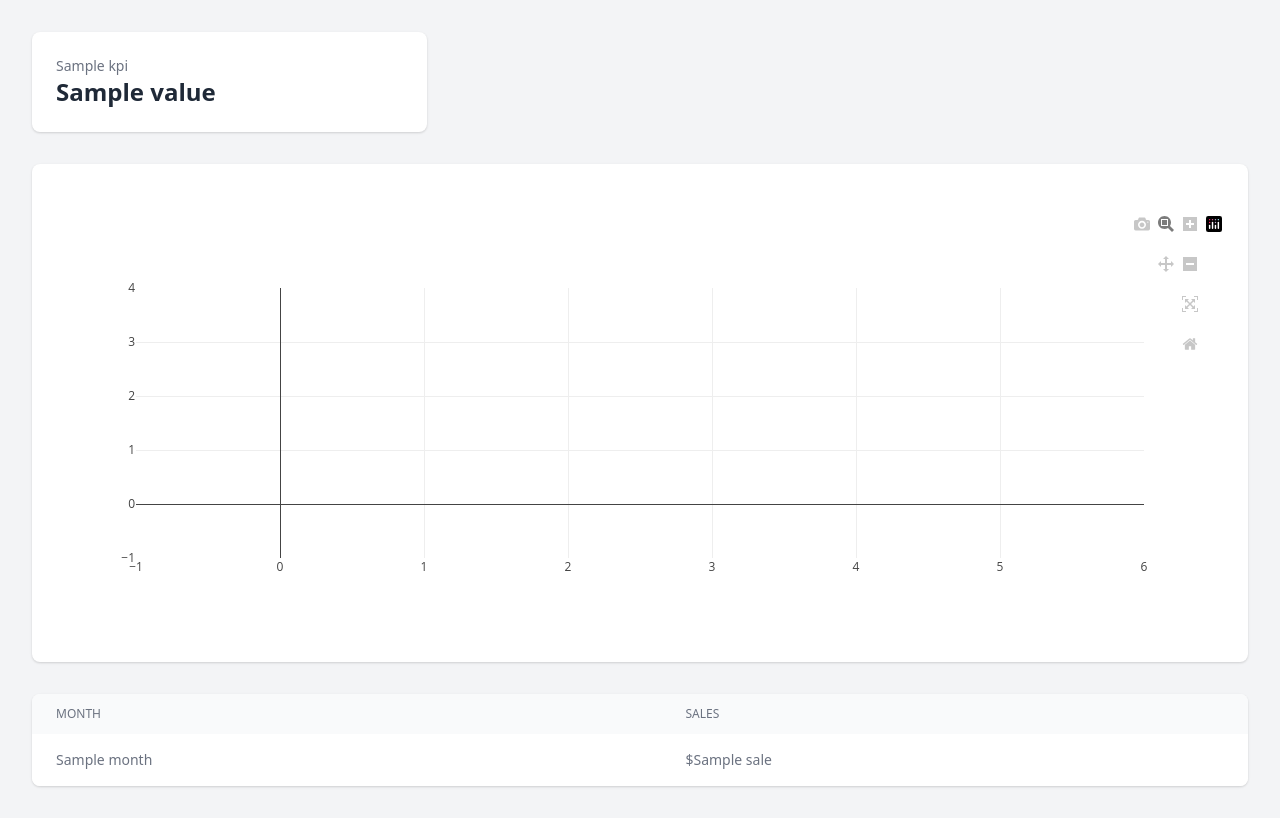
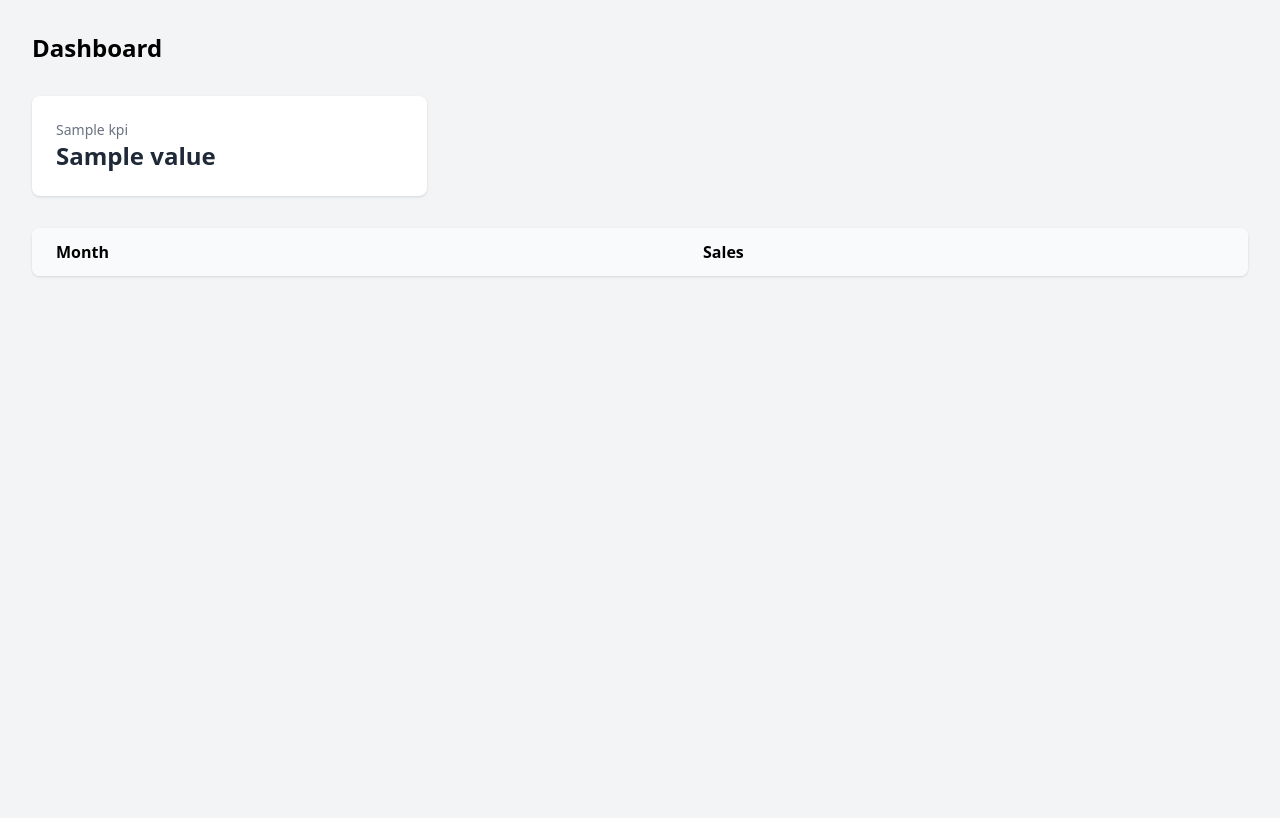
Before and after one commit to nasirsaikh/FlaskApp, a Flask app: template templates/dashboard.html in a window 1280 px wide. After the commit the page ends 277 px from the top, so only its background shows below. Run offline with Flask 2, Linux system fonts and the light colour scheme; the template is opened without the code that fills it: most values are stand-ins (such as "Sample title", 1, 10 or a date in 2020); lists and menus that the app fills with data are empty; some libraries are stand-ins or nearby versions.

Commit message:
Update dashboard.html

```diff
--- a/templates/dashboard.html
+++ b/templates/dashboard.html
@@ -1,13 +1,14 @@
 <!DOCTYPE html>
 <html>
 <head>
-    <title>Dashboard</title>
-    <script src="https://cdn.plot.ly/plotly-latest.min.js"></script>
-    <link href="https://cdn.jsdelivr.net/npm/tailwindcss@2.2.19/dist/tailwind.min.css" rel="stylesheet">
+    <title>Simple Dashboard</title>
+    <script src="https://cdn.tailwindcss.com"></script>
 </head>
 <body class="bg-gray-100 p-8">
     <div class="container mx-auto">
-        <!-- KPI Cards -->
+        <h1 class="text-2xl font-bold mb-8">Dashboard</h1>
+
+        <!-- KPIs -->
         <div class="grid grid-cols-1 md:grid-cols-3 gap-4 mb-8">
             {% for title, value in kpis.items() %}
             <div class="bg-white rounded-lg shadow p-6">
@@ -17,35 +18,25 @@
             {% endfor %}
         </div>
 
-        <!-- Chart -->
-        <div class="bg-white rounded-lg shadow p-6 mb-8">
-            <div id="chart"></div>
-        </div>
-
         <!-- Table -->
         <div class="bg-white rounded-lg shadow overflow-hidden">
             <table class="min-w-full">
                 <thead class="bg-gray-50">
                     <tr>
-                        <th class="px-6 py-3 text-left text-xs font-medium text-gray-500 uppercase">Month</th>
-                        <th class="px-6 py-3 text-left text-xs font-medium text-gray-500 uppercase">Sales</th>
+                        <th class="px-6 py-3 text-left">Month</th>
+                        <th class="px-6 py-3 text-left">Sales</th>
                     </tr>
                 </thead>
-                <tbody class="bg-white divide-y divide-gray-200">
-                    {% for month, sale in table_data %}
-                    <tr>
-                        <td class="px-6 py-4 whitespace-nowrap text-sm text-gray-500">{{ month }}</td>
-                        <td class="px-6 py-4 whitespace-nowrap text-sm text-gray-500">${{ sale }}</td>
+                <tbody>
+                    {% for month, sale in zip(data.months, data.sales) %}
+                    <tr class="border-t">
+                        <td class="px-6 py-4">{{ month }}</td>
+                        <td class="px-6 py-4">${{ sale }}</td>
                     </tr>
                     {% endfor %}
                 </tbody>
             </table>
         </div>
     </div>
-
-    <script>
-        var chartData = {{ chart | safe }};
-        Plotly.newPlot('chart', chartData.data, chartData.layout);
-    </script>
 </body>
 </html>
```
